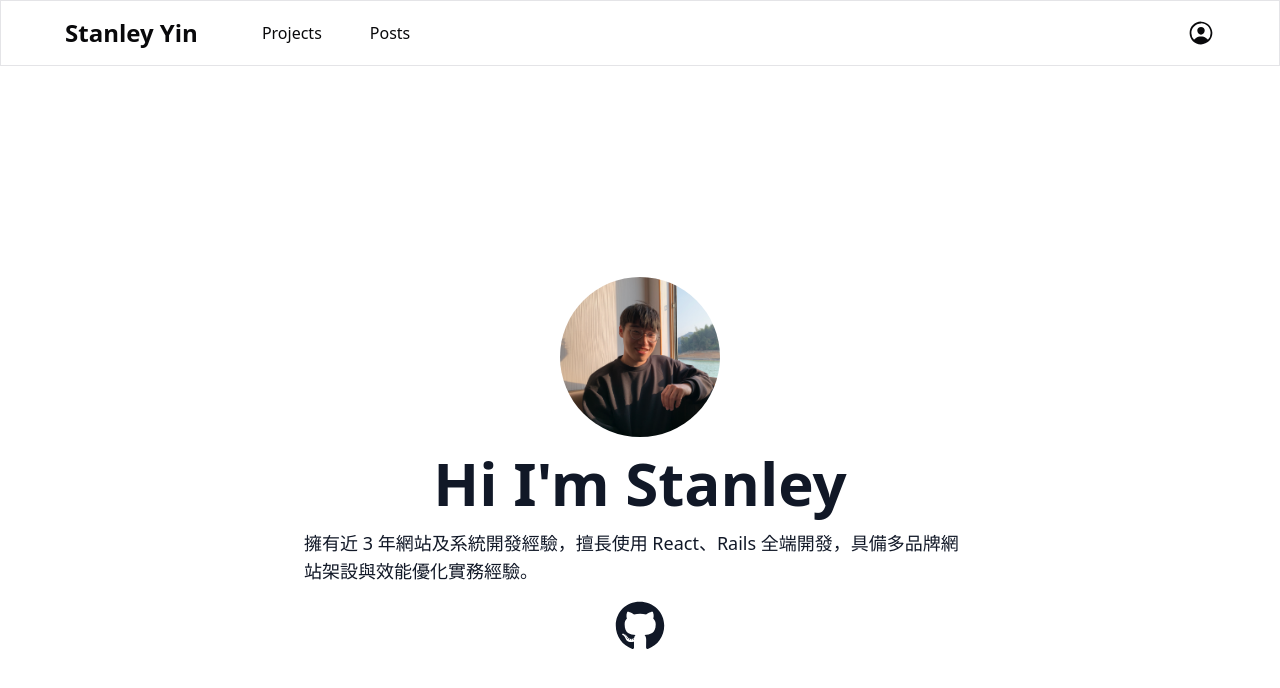
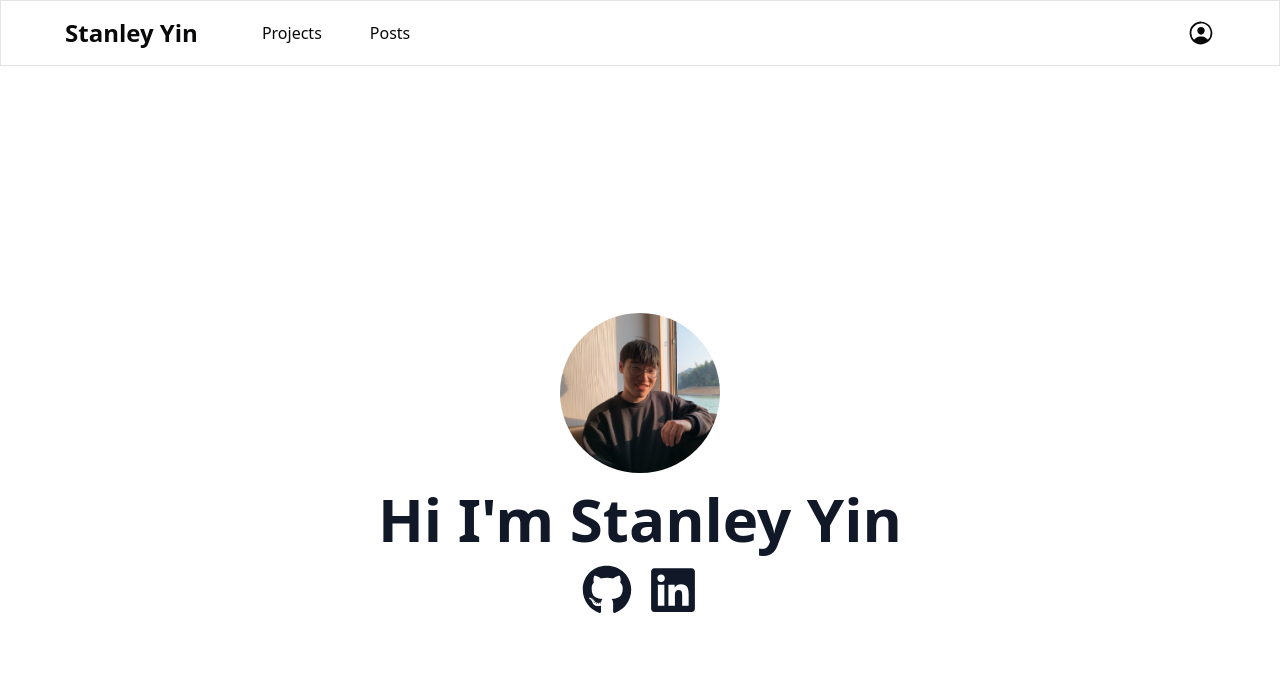
Before and after one commit to stanley-yin/my-website, a Next.js app: page / in a window 1280 px wide. Shown: the top 688 px of the page. Built offline with nearby package versions, Linux system fonts and the light colour scheme.

Commit message:
feat: add linkedin link

```diff
--- a/src/app/page.tsx
+++ b/src/app/page.tsx
@@ -1,6 +1,6 @@
 import Image from "next/image";
 import Head from "next/head";
-import { FaGithub } from "react-icons/fa6";
+import { FaGithub, FaLinkedin } from "react-icons/fa6";
 
 export default function Home() {
   return (
@@ -20,12 +20,8 @@ export default function Home() {
           />
         </div>
         <div className="mx-auto max-w-2xl text-center">
-          <h1 className="text-6xl font-bold">{`Hi I'm Stanley`}</h1>
-          <p className="my-4 text-left text-lg">
-            擁有近 3 年網站及系統開發經驗，擅長使用 React、Rails
-            全端開發，具備多品牌網站架設與效能優化實務經驗。
-          </p>
-          <div className="flex justify-center gap-4">
+          <h1 className="text-6xl font-bold">{`Hi I'm Stanley Yin`}</h1>
+          <div className="mt-4 flex justify-center gap-4">
             <a
               href="https://github.com/stanley-yin"
               target="_blank"
@@ -33,6 +29,13 @@ export default function Home() {
             >
               <FaGithub size={50} />
             </a>
+            <a
+              href="https://www.linkedin.com/in/stanley-yin-9987ba190/"
+              target="_blank"
+              className="default-transition hover:text-gray-600"
+            >
+              <FaLinkedin size={50} />
+            </a>
           </div>
         </div>
       </div>
```
